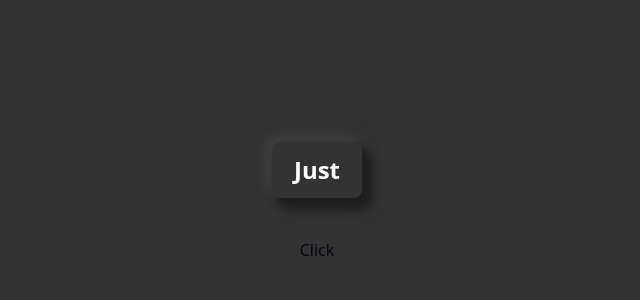
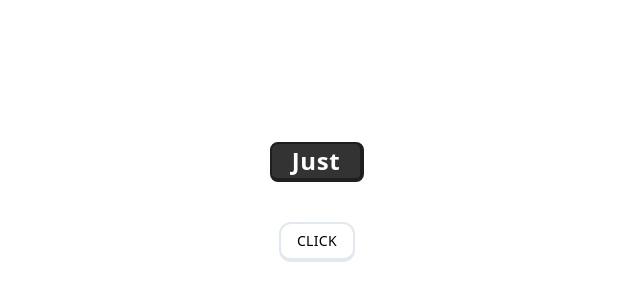
Before and after one commit to pchupchu/playscript-ui-library-v1--pchupchu, a Next.js app: page / in a window 1280 px wide. Shown: the part 198-498 px from the top of the page, without its empty margins (323-963 px from the left). Built offline with nearby package versions, Linux system fonts and the light colour scheme.

Commit message:
Добавлена новая кнопка WordInSentence

```diff
--- a/app/globals.css
+++ b/app/globals.css
@@ -20,7 +20,7 @@
     --accent-foreground: 222.2 47.4% 11.2%;
     --destructive: 0 84.2% 60.2%;
     --destructive-foreground: 210 40% 98%;
-    --border: 214.3 31.8% 91.4%;
+    --border: 0 0% 12%;
     --input: 214.3 31.8% 91.4%;
     --ring: 222.2 84% 4.9%;
     --chart-1: 12 76% 61%;
--- a/app/page.tsx
+++ b/app/page.tsx
@@ -1,6 +1,8 @@
 'use client';
 
+import { Button } from '@/components/ui/button';
 import WordInSentence from '@/components/word-in-sentence';
+
 import { useState } from 'react';
 
 export default function Home() {
@@ -8,14 +10,10 @@ export default function Home() {
   const [isHovered, setIsHovered] = useState(false);
 
   return (
-    <main className='flex h-screen flex-col items-center justify-center gap-10 bg-background'>
-      <WordInSentence
-        variant={isActive ? 'active' : 'default'}
-        condition={isHovered}
-        onClick={() => setIsActive(!isActive)}>
-        Just
-      </WordInSentence>
-      <button onClick={() => setIsHovered(!isHovered)}>Click</button>
+    <main className='flex h-screen flex-col items-center justify-center gap-10 bg-white'>
+      <WordInSentence variant='default'>Just</WordInSentence>
+
+      <Button onClick={() => setIsHovered(!isHovered)}>Click</Button>
     </main>
   );
 }
--- /dev/null
+++ b/components/ui/button.tsx
@@ -0,0 +1,49 @@
+import * as React from 'react';
+import { Slot } from '@radix-ui/react-slot';
+import { cva, type VariantProps } from 'class-variance-authority';
+
+import { cn } from '@/lib/utils';
+
+const buttonVariants = cva(
+  'inline-flex uppercase tracking-wide items-center justify-center whitespace-nowrap rounded-xl text-sm font-medium ring-offset-background transition-colors focus-visible:outline-none focus-visible:ring-2 focus-visible:ring-ring focus-visible:ring-offset-2 disabled:pointer-events-none disabled:opacity-50',
+  {
+    variants: {
+      variant: {
+        default:
+          'bg-white text-black border-slate-200 border-2 border-b-4 active:border-b-2',
+      },
+      size: {
+        default: 'h-10 px-4 py-2',
+        sm: 'h-9 rounded-md px-3',
+        lg: 'h-11 rounded-md px-8',
+        icon: 'h-10 w-10',
+      },
+    },
+    defaultVariants: {
+      variant: 'default',
+      size: 'default',
+    },
+  }
+);
+
+export interface ButtonProps
+  extends React.ButtonHTMLAttributes<HTMLButtonElement>,
+    VariantProps<typeof buttonVariants> {
+  asChild?: boolean;
+}
+
+const Button = React.forwardRef<HTMLButtonElement, ButtonProps>(
+  ({ className, variant, size, asChild = false, ...props }, ref) => {
+    const Comp = asChild ? Slot : 'button';
+    return (
+      <Comp
+        className={cn(buttonVariants({ variant, size, className }))}
+        ref={ref}
+        {...props}
+      />
+    );
+  }
+);
+Button.displayName = 'Button';
+
+export { Button, buttonVariants };
--- a/components/word-in-sentence.tsx
+++ b/components/word-in-sentence.tsx
@@ -1,15 +1,13 @@
-'use client';
-
 import { VariantProps, cva } from 'class-variance-authority';
-import { motion } from 'framer-motion';
 
 const wordInSentenceVariants = cva(
-  'flex items-center justify-center rounded-lg border-2 bg-background px-5 py-2.5 text-2xl font-semibold text-white',
+  'flex h-10 px-[20px] py-2.5 tracking-wide items-center justify-center whitespace-nowrap rounded-lg text-2xl font-semibold ring-offset-background transition-colors focus-visible:outline-none focus-visible:ring-2 focus-visible:ring-ring focus-visible:ring-offset-2 disabled:pointer-events-none disabled:opacity-50',
   {
     variants: {
       variant: {
-        default: 'border-transparent hover:shadow-primary',
-        active: 'border-primary hover:shadow-primary',
+        default:
+          'bg-background text-white border-border border-2 border-b-4 border-r-[4px] hover:px-[21px] hover:border-b-2 hover:border-r-[2px]',
+        active: '',
       },
     },
     defaultVariants: {
@@ -21,38 +19,11 @@ const wordInSentenceVariants = cva(
 type WordInSentenceVariantsProps = VariantProps<typeof wordInSentenceVariants>;
 
 interface WordInSentenceProps extends WordInSentenceVariantsProps {
-  condition: Boolean;
   children: React.ReactNode;
-  onClick: () => void;
 }
 
-const WordInSentence = ({
-  variant,
-  condition,
-  children,
-  onClick,
-}: WordInSentenceProps) => {
-  const motionVariants = {
-    shadowDefault: {
-      boxShadow: 'var(--shadow-default)',
-      transition: { type: 'spring', stiffness: 500, delay: 0.1 },
-    },
-    shadowPrimary: {
-      boxShadow: 'none',
-      // transition: { type: 'spring', stiffness: 500, delay: 0.1 },
-    },
-  };
-
-  return (
-    <motion.div
-      className={wordInSentenceVariants({ variant })}
-      onClick={onClick}
-      initial={'shadowDefault'}
-      animate={condition ? 'shadowPrimary' : 'shadowDefault'}
-      variants={motionVariants}>
-      <span>{children}</span>
-    </motion.div>
-  );
+const WordInSentence = ({ variant, children }: WordInSentenceProps) => {
+  return <div className={wordInSentenceVariants({ variant })}>{children}</div>;
 };
 
 export default WordInSentence;
--- a/package.json
+++ b/package.json
@@ -9,6 +9,7 @@
     "lint": "next lint"
   },
   "dependencies": {
+    "@radix-ui/react-slot": "^1.1.0",
     "class-variance-authority": "^0.7.0",
     "clsx": "^2.1.1",
     "framer-motion": "^11.5.4",
```
Also changed, not shown: 1 other file (tests, documents, lock files or other folders).
